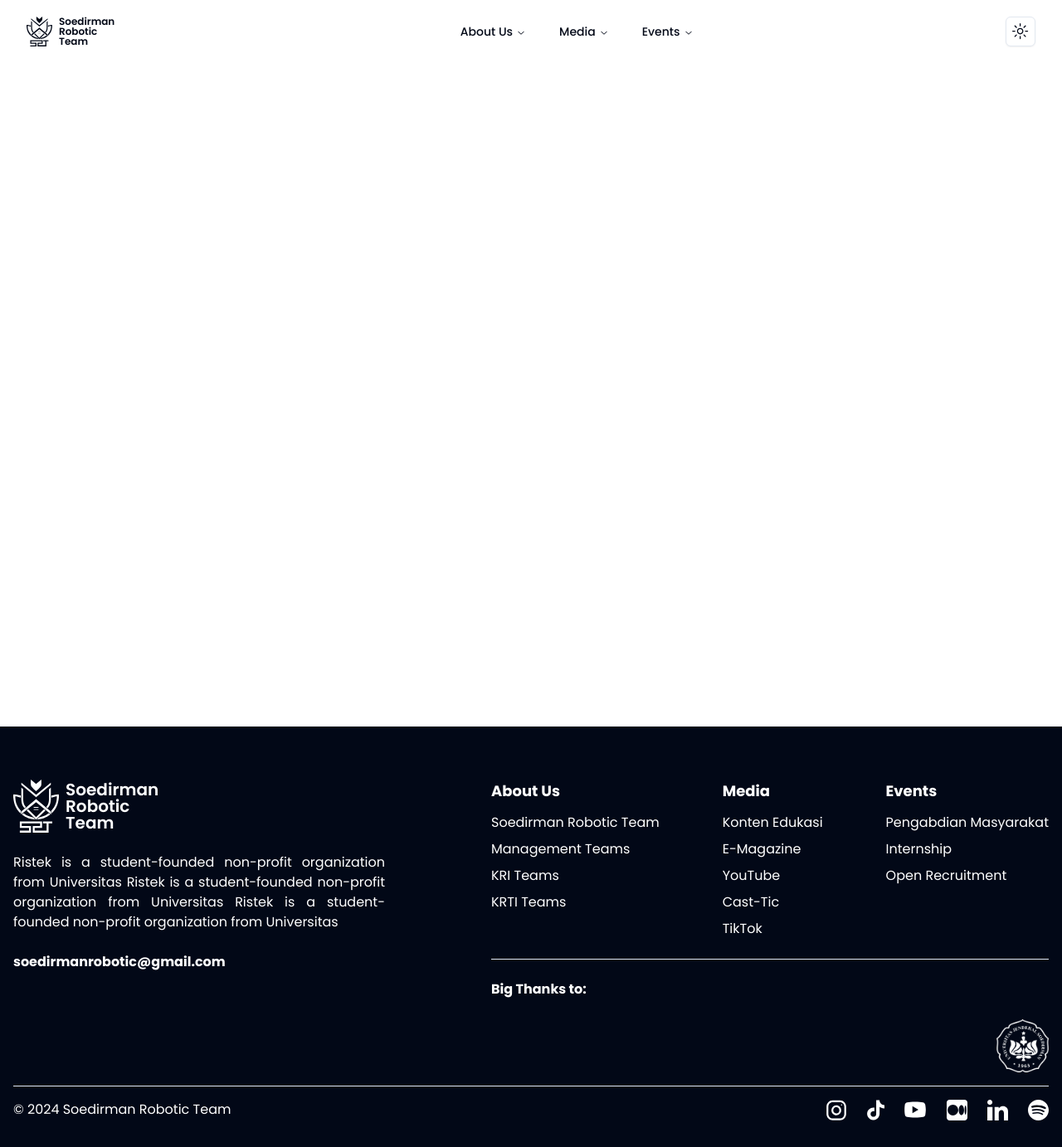
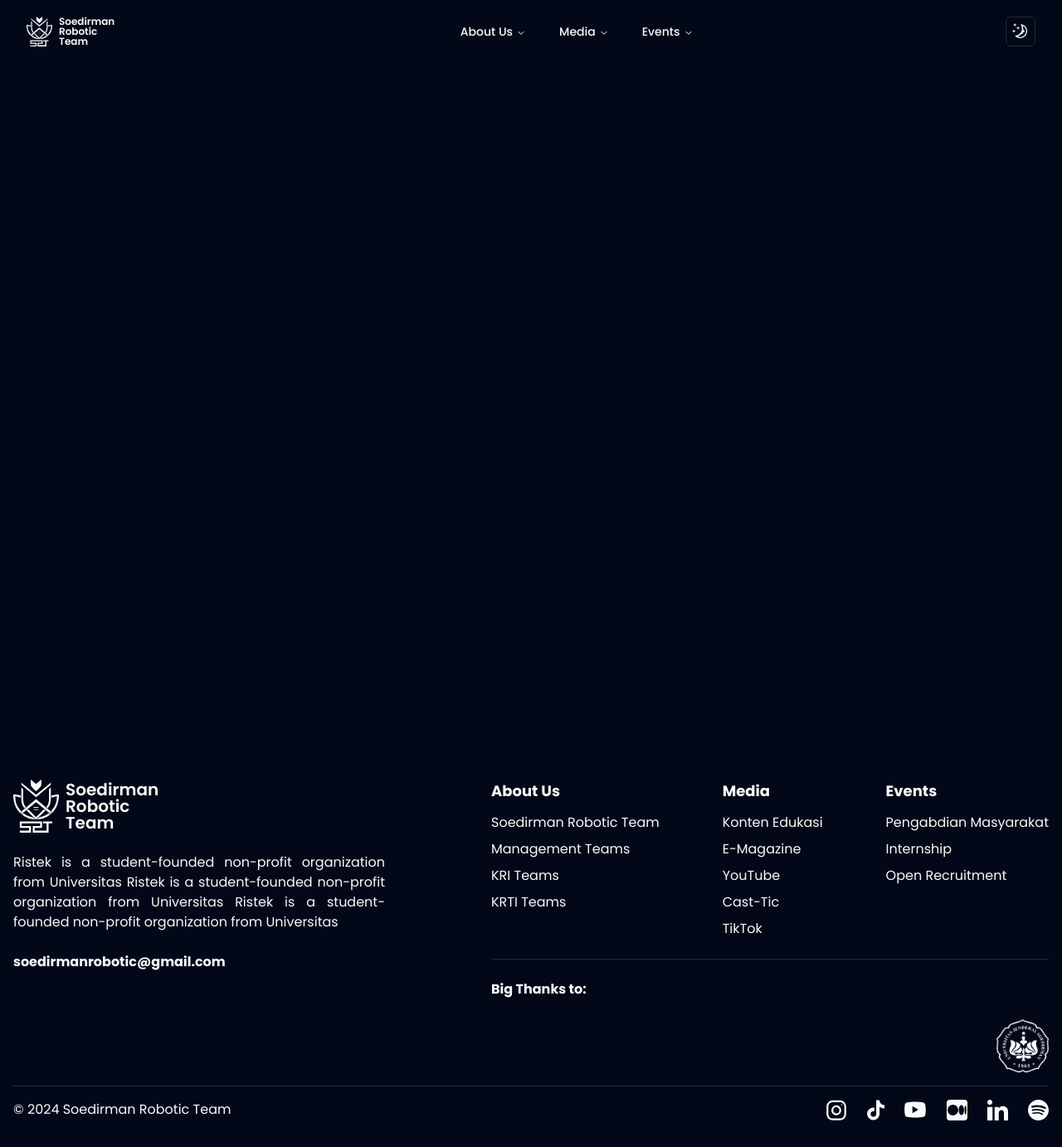
Before and after one commit to soedirmanroboticteam/official-website, a Next.js app: page / in a window 1280 px wide. Shown: the whole page at 83% size. Built offline with nearby package versions, Linux system fonts and the light colour scheme.

Commit message:
refactor: refactoring fonts usage

```diff
--- a/app/layout.tsx
+++ b/app/layout.tsx
@@ -1,18 +1,13 @@
 import type { Metadata } from "next";
-import { Poppins } from "next/font/google";
 import "./globals.css";
 import { ThemeProvider } from "@/components/theme-provider";
 import Navbar from "@/components/Navbar";
 import Footer from "@/components/Footer";
-
-const inter = Poppins({
-  subsets: ["latin"],
-  weight: ["100", "200", "300", "400", "500", "600", "700", "800", "900"],
-});
+import { poppins } from "./styles/fonts";
 
 export const metadata: Metadata = {
   title: "Soedirman Robotic Team",
-  description: "The future we make, For the better life!",
+  description: "The Future We Make, For The Better life!",
 };
 
 export default function RootLayout({
@@ -22,10 +17,10 @@ export default function RootLayout({
 }>) {
   return (
     <html lang="en">
-      <body className={inter.className}>
+      <body className={poppins.className}>
         <ThemeProvider
           attribute="class"
-          defaultTheme="light"
+          defaultTheme="dark"
           enableSystem
           disableTransitionOnChange
         >
--- /dev/null
+++ b/app/styles/fonts.ts
@@ -0,0 +1,15 @@
+import { Poppins, Sora } from "next/font/google";
+
+const poppins = Poppins({
+  subsets: ["latin"],
+  weight: ["100", "200", "300", "400", "500", "600", "700", "800", "900"],
+  variable: "--font-poppins",
+});
+
+const sora = Sora({
+  subsets: ["latin"],
+  weight: ["100", "200", "300", "400", "500", "600", "700", "800"],
+  variable: "--font-sora",
+});
+
+export { poppins, sora };
--- a/tailwind.config.ts
+++ b/tailwind.config.ts
@@ -49,12 +49,8 @@ const config = {
           foreground: "hsl(var(--popover-foreground))",
         },
         card: {
-          DEFAULT: "hsl(var(--card))",
-          foreground: "hsl(var(--card-foreground))",
-        },
-        footer: {
-          DEFAULT: "hsl(var(--footer))",
-          foreground: "hsl(var(--footer-foreground))",
+          DEFAULT: "hsla(var(--card))",
+          foreground: "hsla(var(--card-foreground))",
         },
       },
       borderRadius: {
```
